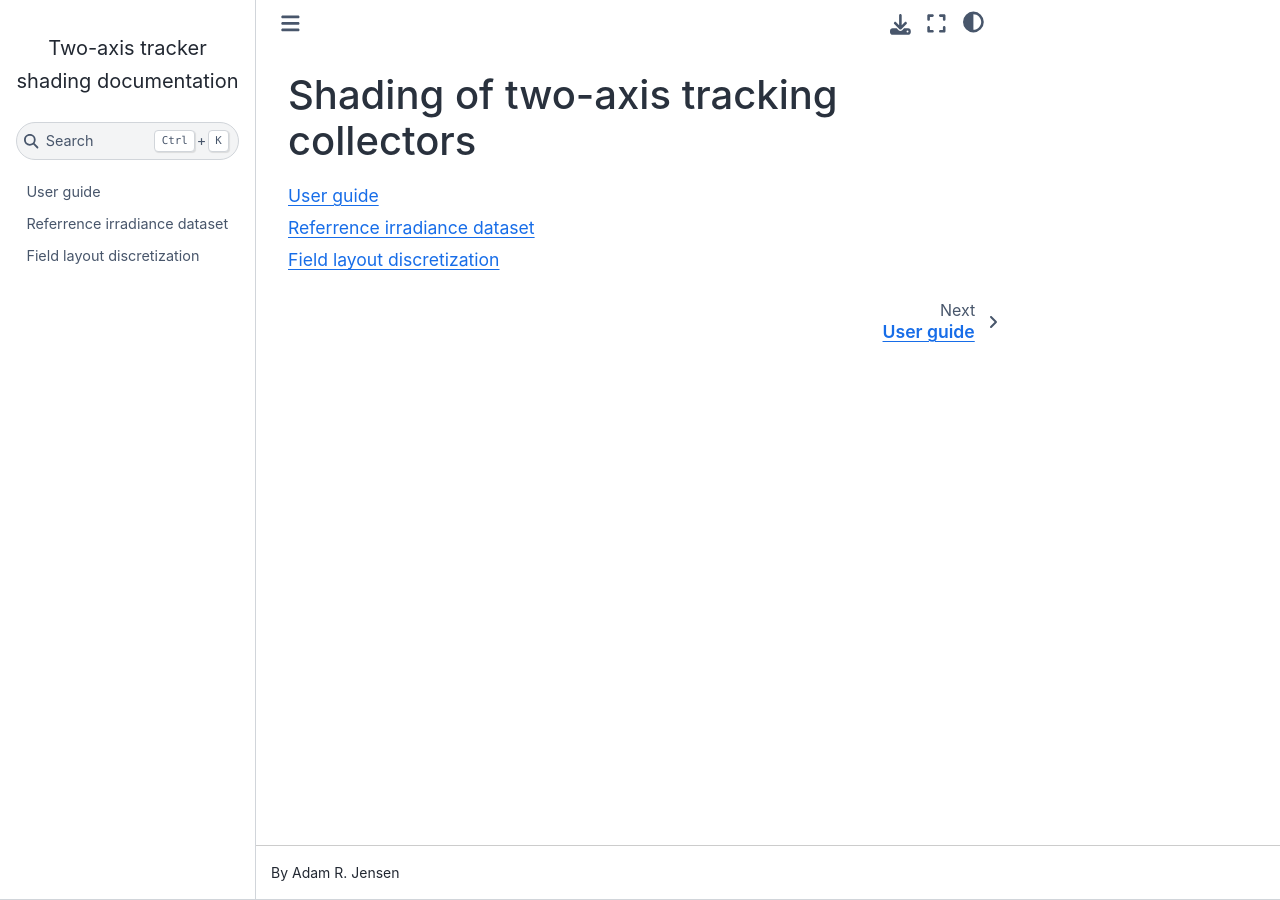
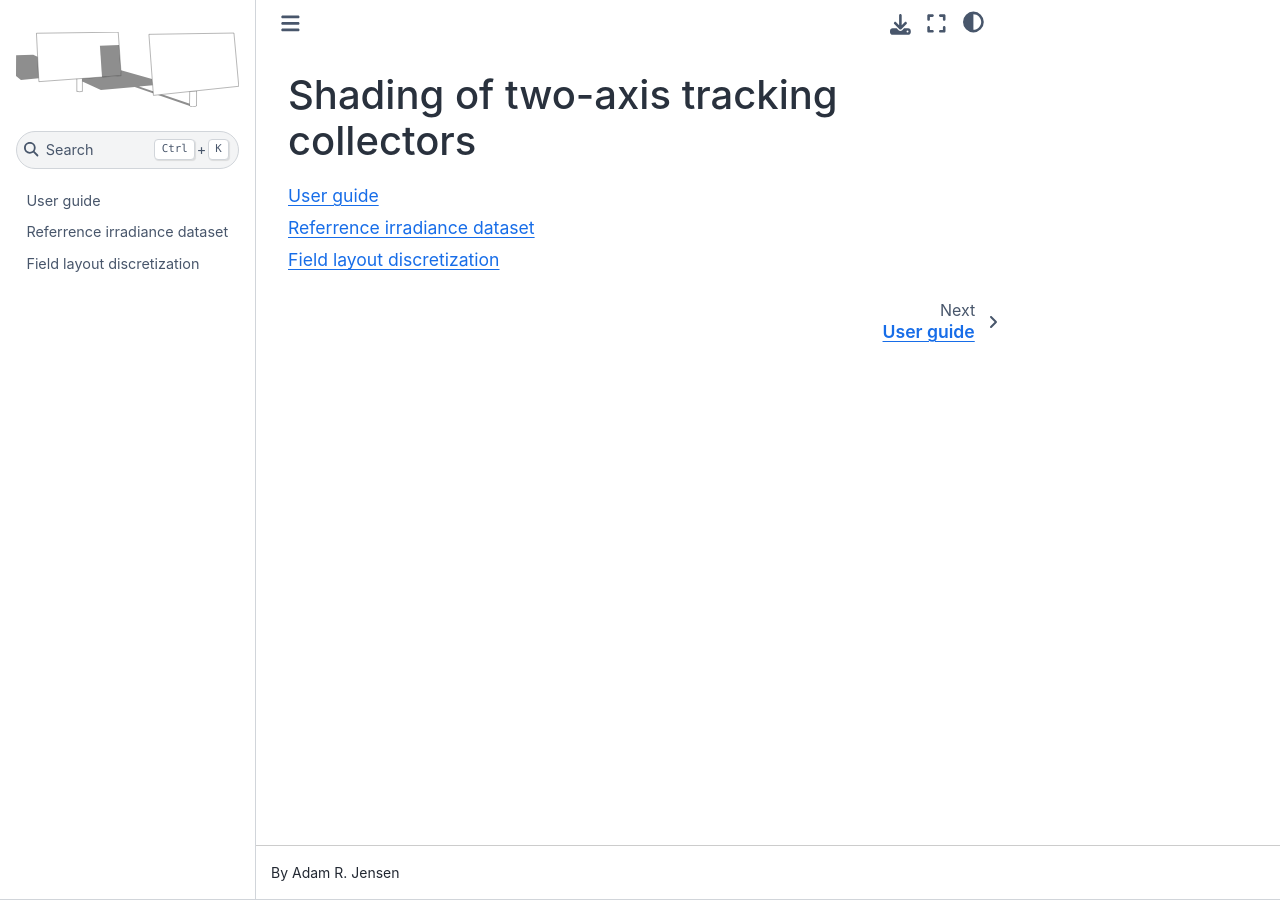
Before and after one commit to pvlib/twoaxistracking, a Sphinx documentation site: the page built from docs/source/index.rst, in a window 1280 px wide. Built offline with Sphinx 7.4.7 and the Sphinx Book theme 1.1.4, drawn with Linux system fonts in a browser that asks for light colours; pages that are not in the unit, such as notebooks, are missing from menus.

Commit message:
Add logo

```diff
--- a/docs/source/conf.py
+++ b/docs/source/conf.py
@@ -12,7 +12,6 @@
 #
 import os
 import sys
-# sys.path.insert(0, os.path.abspath('.'))
 sys.path.insert(0, os.path.abspath('../../'))
 
 # -- Project information -----------------------------------------------------
@@ -48,6 +47,9 @@ exclude_patterns = []
 # The theme to use for HTML and HTML Help pages.  See the documentation for
 # a list of builtin themes.
 html_theme = 'sphinx_book_theme'
+html_title = 'Two-axis tracker shading'
+html_logo = "_static/two_axis_tracker_shading_logo.svg"
+html_favicon = "_static/two_axis_tracker_shading_logo.svg"
 
 # Add any paths that contain custom static files (such as style sheets) here,
 # relative to this directory. They are copied after the builtin static files,
```
Also changed, not shown: docs/source/_static/two_axis_tracker_shading_logo.svg (added).
